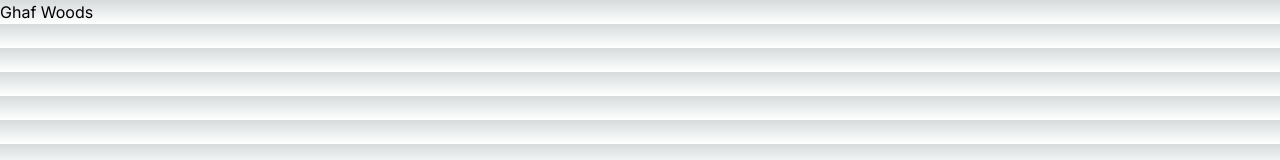
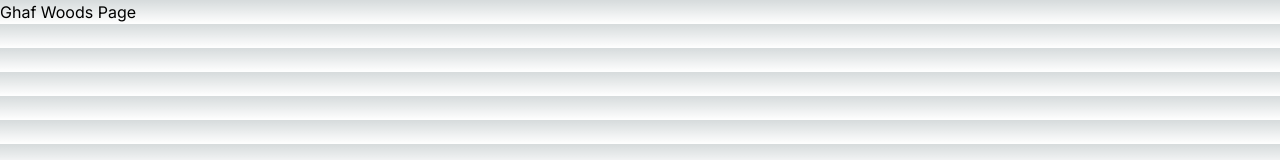
Before and after one commit to Ameer-m/palmarmani, a Next.js app: page /ghaf-woods in a window 1280 px wide. Shown: the top 160 px of the page. Built offline with nearby package versions, Linux system fonts and the light colour scheme.

Commit message:
ghaf woods page update

```diff
--- a/app/ghaf-woods/page.js
+++ b/app/ghaf-woods/page.js
@@ -1,7 +1,7 @@
 const Ghaf = () => {
     return (
         <div className="text-black">
-            Ghaf Woods
+            Ghaf Woods Page
         </div>
      );
 }
```
